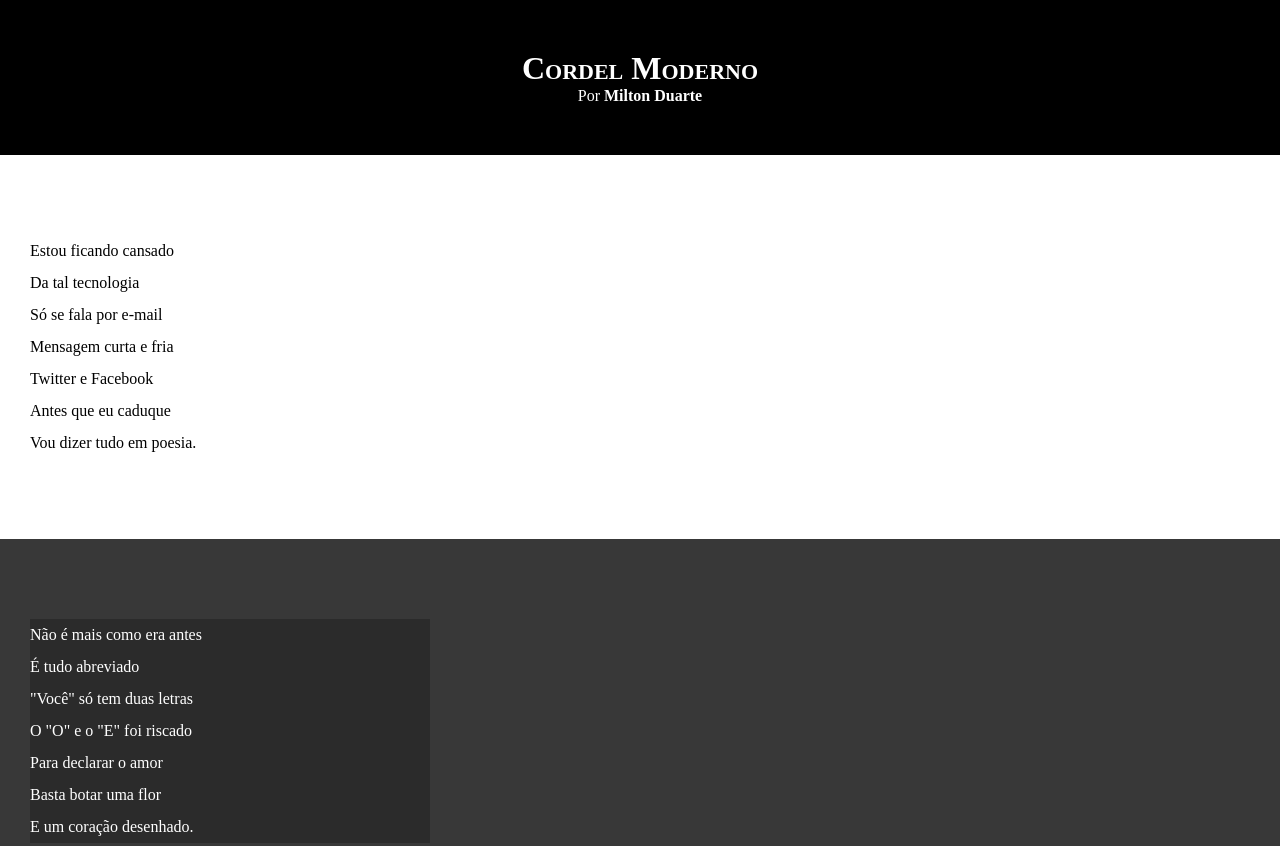
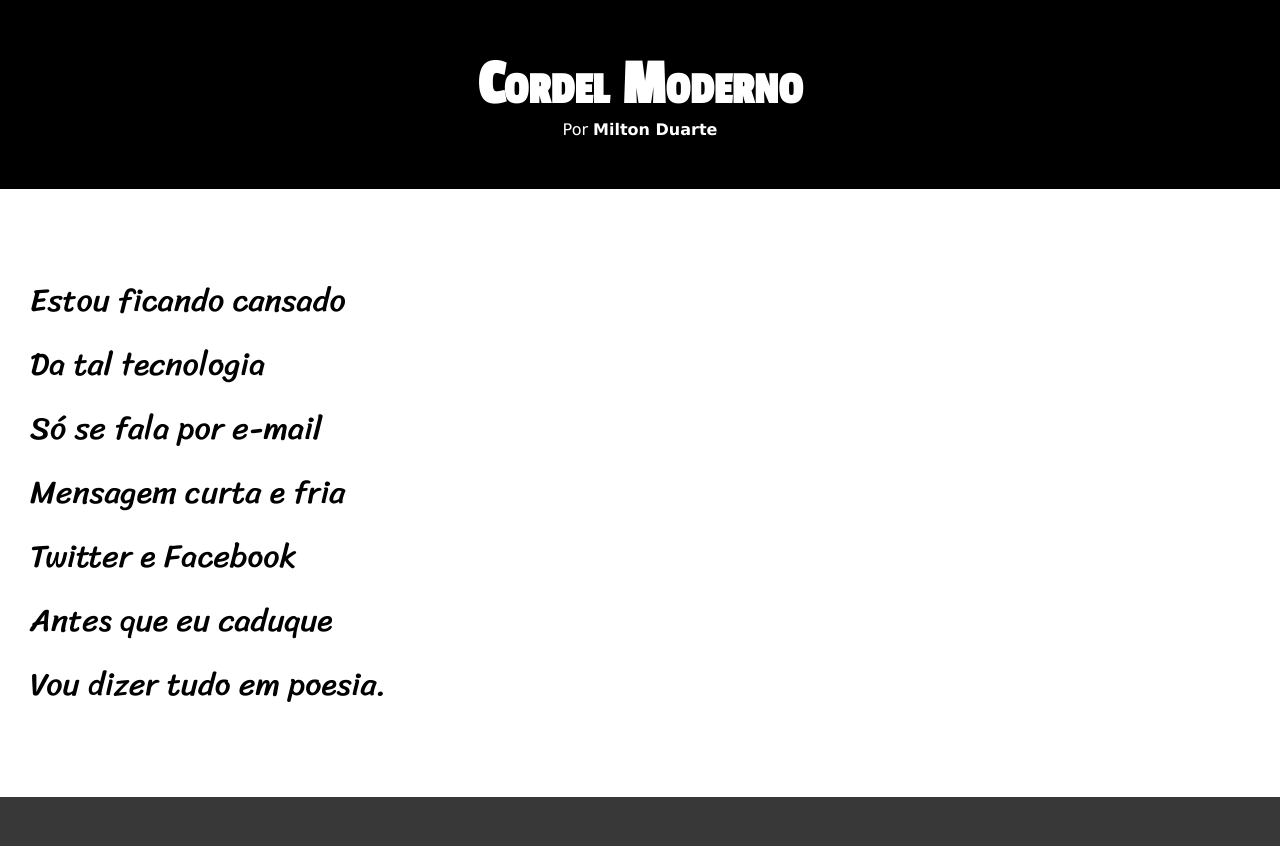
Before and after one commit to Koithi/html-css, a plain HTML site: page desafios/d012/inde.html in a window 1280 px wide. Shown: the top 846 px of the page. Drawn offline with Linux system fonts and the light colour scheme.

Commit message:
Update style.css

```diff
--- a/desafios/d012/estilo/style.css
+++ b/desafios/d012/estilo/style.css
@@ -1,13 +1,25 @@
 @charset "UTF-8";
+
+@import url('https://fonts.googleapis.com/css2?family=Passion+One&display=swap');
+
+@import url('https://fonts.googleapis.com/css2?family=Sriracha&display=swap');
+
+:root{
+    --fonte1: Verdana, Geneva, Tahoma, sans-serif;
+    --fonte2: 'Passion One', cursive;
+    --fonte3: 'Sriracha', cursive;
+}
 
 *{
     margin: 0px;
     padding: 0px;
+   font-size: 1em;
 }
 
 html,body{
     min-height: 100vh ;
     background-color: darkgray;
+    font-family: var(--fonte1);
 
 }
 
@@ -20,6 +32,8 @@ header{
 header>h1{
     padding-top: 50px;
     font-variant: small-caps;
+    font-family: var(--fonte2);
+    font-size: 4em;
 
 }
 
@@ -42,7 +56,8 @@ section{
     padding-bottom: 10vh;
     line-height: 2em;
     padding-left: 30px;
-
+    font-family: var(--fonte3);
+    font-size: 2em;
 }
 
 section.normal{
```
